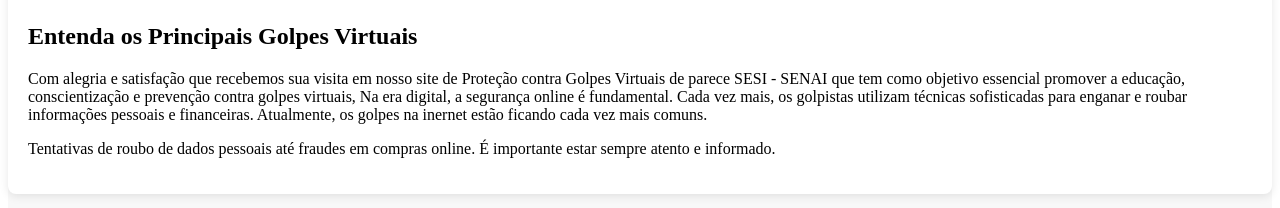
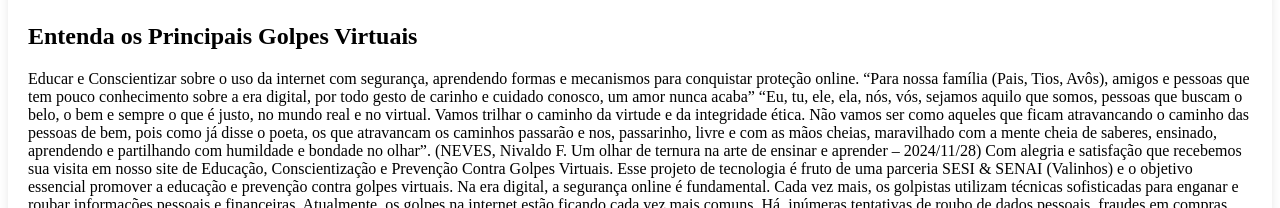
Before and after one commit to GuiHJLima/projetoTa, a Next.js app: page / in a window 1280 px wide. Shown: the part 387-595 px from the top of the page. Built offline with nearby package versions, Linux system fonts and the light colour scheme.

Commit message:
feat: new text

```diff
--- a/app/page.jsx
+++ b/app/page.jsx
@@ -13,8 +13,39 @@ export default function Home() {
 
         <div className={styles.card2}>
           <h2>Entenda os Principais Golpes Virtuais</h2>
-          <p className={styles.text}> Com alegria e satisfação que recebemos sua visita em nosso site de Proteção contra Golpes Virtuais de parece SESI - SENAI que tem como objetivo essencial promover a educação, conscientização e prevenção contra golpes virtuais, Na era digital, a segurança online é fundamental. Cada vez mais, os golpistas utilizam técnicas sofisticadas para enganar e roubar informações pessoais e financeiras. Atualmente, os golpes na inernet estão ficando cada vez mais comuns.</p>
-          <p className={styles.text}>Tentativas de roubo de dados pessoais até fraudes em compras online. É importante estar sempre atento e informado.</p>
+          <p className={styles.text}> Educar e Conscientizar sobre o uso da internet com segurança, aprendendo formas e mecanismos para conquistar proteção online.
+
+“Para nossa família (Pais, Tios, Avôs), amigos e pessoas que tem pouco conhecimento sobre a era digital, por todo gesto de carinho e cuidado conosco, um amor nunca acaba”
+
+“Eu, tu, ele, ela, nós, vós, sejamos aquilo que somos, pessoas que buscam o belo, o bem e sempre o que é justo, no mundo real e no virtual.
+
+Vamos trilhar o caminho da virtude e da integridade ética.
+Não vamos ser como aqueles que ficam atravancando o caminho das pessoas de bem, pois como já disse o poeta, os que atravancam os caminhos passarão e nos, passarinho, livre e com as mãos cheias, maravilhado com a mente cheia de saberes, ensinado, aprendendo e partilhando com humildade e bondade no olhar”. (NEVES, Nivaldo F. Um olhar de ternura na arte de ensinar e aprender – 2024/11/28)
+
+
+Com alegria e satisfação que recebemos sua visita em nosso site de Educação, Conscientização e Prevenção Contra Golpes Virtuais. Esse projeto de tecnologia é fruto de uma parceria SESI & SENAI (Valinhos) e o objetivo essencial promover a educação e prevenção contra golpes virtuais. Na era digital, a segurança online é fundamental. Cada vez mais, os golpistas utilizam técnicas sofisticadas para enganar e roubar informações pessoais e financeiras. Atualmente, os golpes na internet estão ficando cada vez mais comuns.
+Há, inúmeras tentativas de roubo de dados pessoais, fraudes em compras online, entre outras estratégias de pessoas mal-intencionadas, que usam o conhecimento tecnológico de maneira depreciativa para prejudicar a reputação e a tranquilidade de pessoas e instituições. É importante estar sempre atento para não cair nessa rede de malfeitores.
+                                                                                                                                                                                                   Dentro dessa dimensão, reafirmamos que o nosso projeto tem como meta maior promover a orientação e passar estratégias essenciais para que pessoas de bem possam navegar com serenidade na internet e não ser alvo de golpistas delinquentes.
+Temos que ter consciência que a internet é um espaço de busca de conhecimentos para todos, mas infelizmente nem todos têm boas intenções. E, nessa dimensão que o nosso projeto de Ética e Tecnologia em parceria com SENAI nasce com essa função de educar e conscientizar pessoas para navegar com tranquilidade e segurança, pois a educação é a melhor arma contra os golpes online. Vamos partilhar esse site e espalhar essa corrente de bem e ética com as pessoas que conhecemos.
+Por fim, quero registrar que esse projeto de tecnologia é motivo de orgulho e dedicação de estudantes do Tópico Avançado Ética, relações humanas e tecnologias da Rede SESI- SP com o apoio incrível do Professor Thiago Ferreira, do Professor Marcelo Carboni (SENAI de Valinhos) e com apoio de ambas as coordenadoras escolares (Daniele Bicalho – SESI) e (Luciana C. Bugatte – SENAI)
+A união de docentes do SENAI e do SESI em parceria com os estudantes, tornou possível a criatividade e a dedicação de cada membro para superar os desafios para ter esse material de consulta simples, mas de uma forma de fácil acesso para todas as pessoas, especialmente, para as pessoas da melhor e maravilhosa idade.
+Educar e Conscientizar sobre o uso da internet com segurança, aprendendo formas e mecanismos para conquistar proteção online.
+
+“Para nossa família (Pais, Tios, Avôs), amigos e pessoas que tem pouco conhecimento sobre a era digital, por todo gesto de carinho e cuidado conosco, um amor nunca acaba”
+
+“Eu, tu, ele, ela, nós, vós, sejamos aquilo que somos, pessoas que buscam o belo, o bem e sempre o que é justo, no mundo real e no virtual.
+
+Vamos trilhar o caminho da virtude e da integridade ética.
+Não vamos ser como aqueles que ficam atravancando o caminho das pessoas de bem, pois como já disse o poeta, os que atravancam os caminhos passarão e nos, passarinho, livre e com as mãos cheias, maravilhado com a mente cheia de saberes, ensinado, aprendendo e partilhando com humildade e bondade no olhar”. (NEVES, Nivaldo F. Um olhar de ternura na arte de ensinar e aprender – 2024/11/28)
+
+
+Com alegria e satisfação que recebemos sua visita em nosso site de Educação, Conscientização e Prevenção Contra Golpes Virtuais. Esse projeto de tecnologia é fruto de uma parceria SESI & SENAI (Valinhos) e o objetivo essencial promover a educação e prevenção contra golpes virtuais. Na era digital, a segurança online é fundamental. Cada vez mais, os golpistas utilizam técnicas sofisticadas para enganar e roubar informações pessoais e financeiras. Atualmente, os golpes na internet estão ficando cada vez mais comuns.
+Há, inúmeras tentativas de roubo de dados pessoais, fraudes em compras online, entre outras estratégias de pessoas mal-intencionadas, que usam o conhecimento tecnológico de maneira depreciativa para prejudicar a reputação e a tranquilidade de pessoas e instituições. É importante estar sempre atento para não cair nessa rede de malfeitores.
+                                                                                                                                                                                                   Dentro dessa dimensão, reafirmamos que o nosso projeto tem como meta maior promover a orientação e passar estratégias essenciais para que pessoas de bem possam navegar com serenidade na internet e não ser alvo de golpistas delinquentes.
+Temos que ter consciência que a internet é um espaço de busca de conhecimentos para todos, mas infelizmente nem todos têm boas intenções. E, nessa dimensão que o nosso projeto de Ética e Tecnologia em parceria com SENAI nasce com essa função de educar e conscientizar pessoas para navegar com tranquilidade e segurança, pois a educação é a melhor arma contra os golpes online. Vamos partilhar esse site e espalhar essa corrente de bem e ética com as pessoas que conhecemos.
+Por fim, quero registrar que esse projeto de tecnologia é motivo de orgulho e dedicação de estudantes do Tópico Avançado Ética, relações humanas e tecnologias da Rede SESI- SP com o apoio incrível do Professor Thiago Ferreira, do Professor Marcelo Carboni (SENAI de Valinhos) e com apoio de ambas as coordenadoras escolares (Daniele Bicalho – SESI) e (Luciana C. Bugatte – SENAI)
+A união de docentes do SENAI e do SESI em parceria com os estudantes, tornou possível a criatividade e a dedicação de cada membro para superar os desafios para ter esse material de consulta simples, mas de uma forma de fácil acesso para todas as pessoas, especialmente, para as pessoas da melhor e maravilhosa idade.
+</p>
         </div>
         </div>
       <div className={styles.newsSection}>
```
